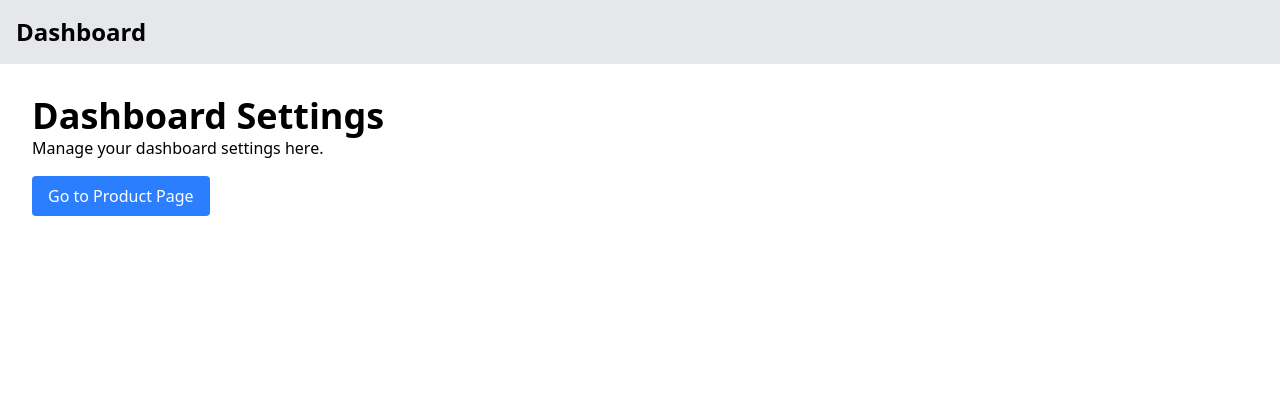
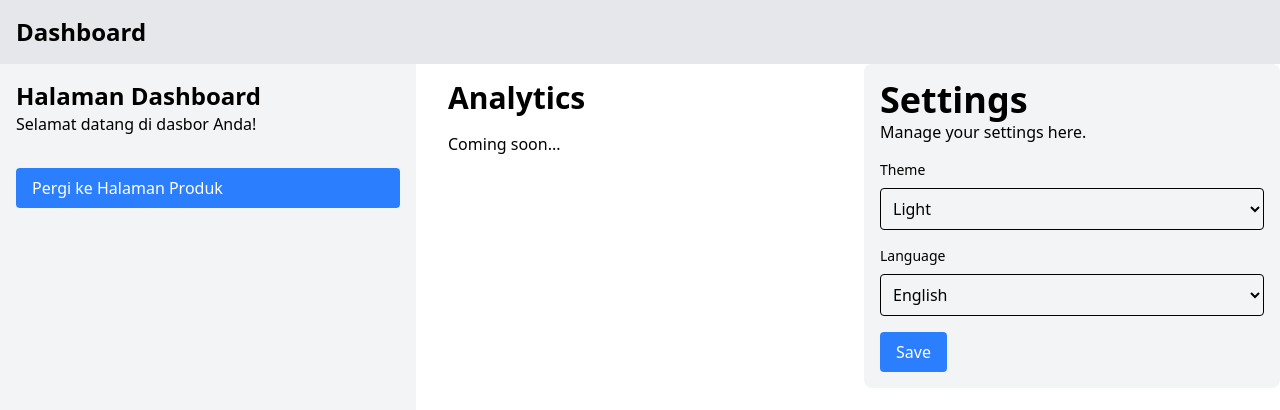
Before and after one commit to Raka-coder/nextjs-lesson, a Next.js app: page /dashboard in a window 1280 px wide. Shown: the top 410 px of the page. Built offline with nearby package versions, Linux system fonts and the light colour scheme.

Commit message:
feat: add analytics and settings pages; enhance dashboard layout with new components

```diff
--- /dev/null
+++ b/src/app/dashboard/@analytics/page.tsx
@@ -0,0 +1,8 @@
+export default function AnalyticsPage() {
+  return (
+    <div className="p-4">
+      <h1 className="text-3xl font-bold">Analytics</h1>
+      <p className="mt-4">Coming soon...</p>
+    </div>
+  );
+}
--- /dev/null
+++ b/src/app/dashboard/@setting/page.tsx
@@ -0,0 +1,48 @@
+import React from 'react'
+
+function SettingPage() {
+  return (
+    <div>
+      <div className="p-4 bg-gray-100 rounded-lg">
+        <h1 className="text-4xl font-bold">Settings</h1>
+        <p>Manage your settings here.</p>
+        <form className="mt-4 space-y-4">
+          <div className="flex flex-col">
+            <label className="block text-sm font-medium mb-2" htmlFor="theme">
+              Theme
+            </label>
+            <select
+              id="theme"
+              className="w-full p-2 border rounded"
+              defaultValue="light"
+            >
+              <option value="light">Light</option>
+              <option value="dark">Dark</option>
+            </select>
+          </div>
+          <div className="flex flex-col">
+            <label className="block text-sm font-medium mb-2" htmlFor="language">
+              Language
+            </label>
+            <select
+              id="language"
+              className="w-full p-2 border rounded"
+              defaultValue="en"
+            >
+              <option value="en">English</option>
+              <option value="id">Indonesian</option>
+            </select>
+          </div>
+          <button
+            type="submit"
+            className="bg-blue-500 text-white px-4 py-2 rounded"
+          >
+            Save
+          </button>
+        </form>
+      </div>
+    </div>
+  )
+}
+
+export default SettingPage
--- a/src/app/dashboard/layout.tsx
+++ b/src/app/dashboard/layout.tsx
@@ -1,10 +1,24 @@
-export default function DashboardLayout({ children }: { children: React.ReactNode }) {
+// import React from 'react';
+
+export default function DashboardLayout({
+  children,
+  analytics,
+  setting,
+}: {
+  children: React.ReactNode;
+  analytics: React.ReactNode;
+  setting: React.ReactNode;
+}) {
   return (
-    <div className="h-screen flex flex-col">
+    <div className="flex flex-col">
       <header className="bg-gray-200 p-4 flex justify-between">
         <h1 className="text-2xl font-bold">Dashboard</h1>
       </header>
-      <main className="flex-1 p-4">{children}</main>
+      <div className="grid grid-cols-3 gap-4">
+        <div>{children}</div> {/* Halaman utama */}
+        <div>{analytics}</div> {/* Halaman analytics */}
+        <div>{setting}</div> {/* Halaman setting */}
+      </div>
     </div>
   );
 }
--- a/src/app/dashboard/page.tsx
+++ b/src/app/dashboard/page.tsx
@@ -3,15 +3,17 @@ import React from 'react'
 
 function DashboardPage() {
   return (
-    <div>
-        <div className="container mx-auto p-4">
-            <h1 className="text-4xl font-bold">Dashboard Settings</h1>
-            <p>Manage your dashboard settings here.</p>
-            <Link href="/product" className="mt-4 inline-block bg-blue-500 text-white px-4 py-2 rounded">
-                Go to Product Page
-            </Link>
-        </div>
-    </div>
+    <div className='flex flex-col p-4 bg-gray-100 min-h-screen'>
+      <header className="flex flex-col mb-4">
+        <h1 className="text-2xl font-bold">Halaman Dashboard</h1>
+        <p>Selamat datang di dasbor Anda!</p>
+      </header>
+      {/* <div className="p-4 bg-gray-400 rounded-lg"> */}
+        <Link href="/product" className="mt-4 inline-block bg-blue-500 text-white px-4 py-2 rounded">
+          Pergi ke Halaman Produk
+        </Link>
+      </div>
+    // </div>
   )
 }
 
--- a/src/app/dashboard/setting/layout.tsx
+++ /dev/null
@@ -1,11 +0,0 @@
-import React from 'react'
-
-function SettingLayout({ children }: { children: React.ReactNode }) {
-  return (
-    <div>
-      {children}
-    </div>
-  )
-}
-
-export default SettingLayout
--- a/src/app/dashboard/setting/page.tsx
+++ /dev/null
@@ -1,14 +0,0 @@
-import React from 'react'
-
-function SettingPage() {
-  return (
-    <div>
-      <div className="container mx-auto p-4">
-        <h1 className="text-4xl font-bold">Settings</h1>
-        <p>Manage your settings here.</p>
-      </div>
-    </div>
-  )
-}
-
-export default SettingPage
--- /dev/null
+++ b/src/app/error.tsx
@@ -0,0 +1,17 @@
+"use client";
+import { useEffect } from "react";
+
+export default function GlobalError({ error, reset }: { error: Error; reset: () => void }) {
+  useEffect(() => {
+    console.error("Global Error:", error);
+  }, [error]);
+
+  return (
+    <div className="text-center p-10">
+      <h1 className="text-4xl font-bold text-red-500">Oops! Terjadi Kesalahan</h1>
+      <button onClick={() => reset()} className="mt-4 px-4 py-2 bg-blue-500 text-white rounded">
+        Coba Lagi
+      </button>
+    </div>
+  );
+}
--- /dev/null
+++ b/src/app/not-found.tsx
@@ -0,0 +1,28 @@
+"use client";
+import React from "react";
+import { useRouter } from "next/navigation";
+
+export default function NotFound() {
+  const router = useRouter();
+
+  return (
+    <div className="flex items-center justify-center h-screen">
+      <div className="text-center">
+        <h1 className="text-6xl font-bold">404</h1>
+        <p className="text-2xl">Page not found</p>
+        <p className="text-gray-500">
+          The page you are looking for might have been removed, had its name
+          changed, or is temporarily unavailable.
+        </p>
+        <p className="mt-4">
+          <button
+            onClick={() => router.back()}
+            className="text-blue-500 hover:underline"
+          >
+            Go Back
+          </button>
+        </p>
+      </div>
+    </div>
+  );
+}
--- a/src/app/product/[...slug]/page.tsx
+++ b/src/app/product/[...slug]/page.tsx
@@ -3,9 +3,11 @@ import Link from "next/link";
 export default async function ProductDetailPage({
   params,
 }: {
-  params: { slug: string };
+  params: { slug: any[] };
 }) {
-  const res = await fetch(`https://fakestoreapi.com/products/${params.slug}`);
+  const res = await fetch(`https://fakestoreapi.com/products/${params.slug}`, {
+    next: { tags: ["products"] },
+  });
   const product = await res.json();
 
   return (
--- a/src/app/product/loading.tsx
+++ b/src/app/product/loading.tsx
@@ -5,7 +5,7 @@ import React from 'react';
 export default function loading() {
   return (
     <div className="flex items-center justify-center min-h-screen">
-        <div className="animate-spin rounded-full h-16 w-16 border-t-2 border-b-2  border-blue-500"></div>
+        <div className="animate-spin rounded-full h-16 w-16 border-t-4 border-r-4 border-blue-500"></div>
     </div>
   );
 }
--- a/src/app/product/page.tsx
+++ b/src/app/product/page.tsx
@@ -2,7 +2,12 @@ import Link from 'next/link'
 import React, { Suspense } from 'react'
 
 export default async function ProductPage() {
-  const res = await fetch("https://fakestoreapi.com/products");
+  const res = await fetch("https://fakestoreapi.com/products", {
+    next: {
+      revalidate: 60, // Revalidate every 60 seconds
+    },
+  });
+
   const data = await res.json();
   console.log(data);
 
```
